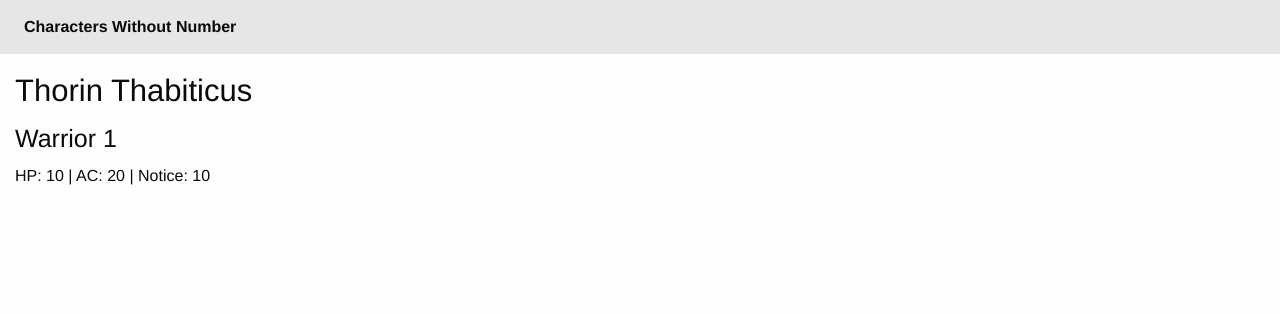
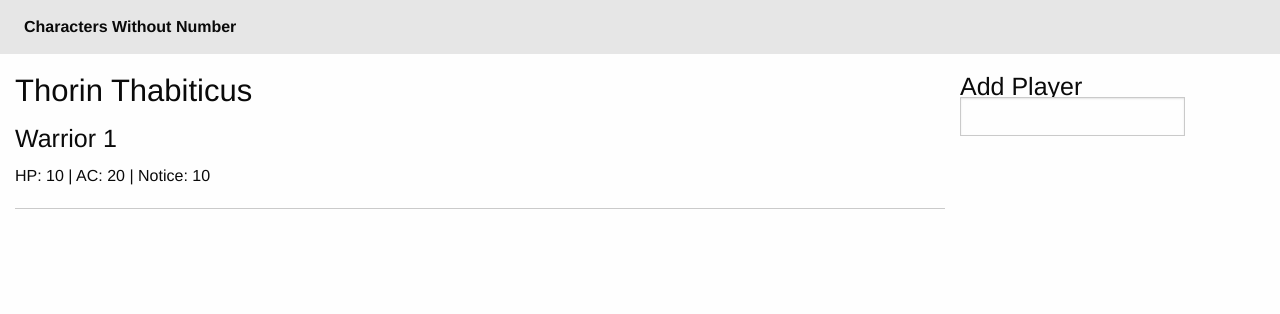
Before and after one commit to robkpaul/CharactersWithoutNumber, a Django app: page /campaigns/1 in a window 1280 px wide. Shown: the top 314 px of the page. Run offline with Django 4.2, Linux system fonts and the light colour scheme; some libraries are stand-ins or nearby versions.

Commit message:
More work on campaign

```diff
--- a/src/app/templates/campaign.html
+++ b/src/app/templates/campaign.html
@@ -8,14 +8,26 @@
 {% block content %}
 <div class="grid-container full">
     <div class="grid-x grid-padding-x">
-        <div class="grid-y grid-padding-y large-6 medium-12 small-12 cell">
+        <div class="grid-y grid-padding-y large-9 medium-12 small-12 cell">
             {% for c in chars %}
-            <div class="cell">
+            <div class="character-brief cell">
                 <h3>{{c.name}}</h3>
                 <h4>{{c.class}} {{c.level}}</h4>
                 <div>HP: {{c.hp_max}} | AC: {{c.ac}} | Notice: {{c.notice}} </div>
+                <hr>
             </div>
             {% endfor %}
+        </div>
+        <div class="grid-y grid-padding-y  ">
+            <div class="cell">
+                <h4>Add Player</h4>
+            </div>
+            <div class="grid-y grid-padding-y">
+
+            </div>
+            <form id="websocket-form">
+                <input type="text" name="message"/>
+            </form>
         </div>
     </div>
 </div>
```
